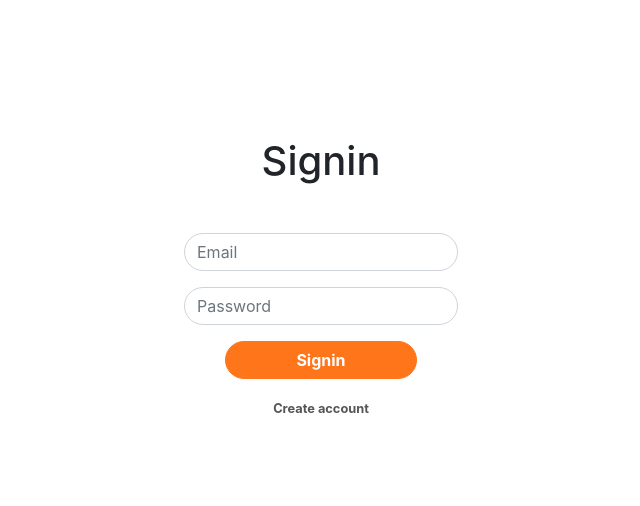
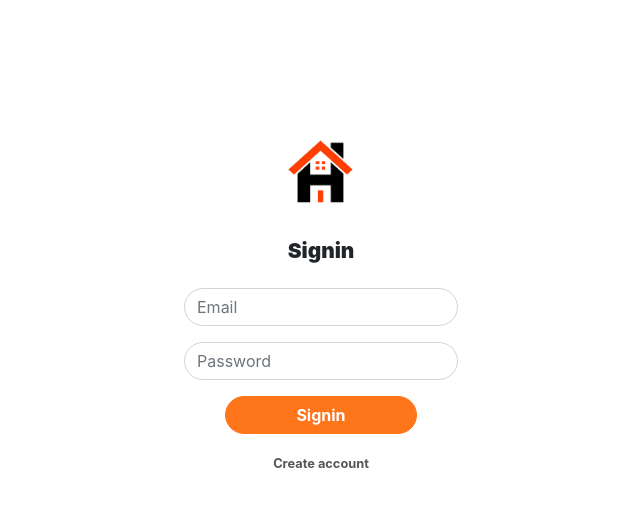
Before and after one commit to OlukaDenis/houzia-frontend, a React (Create React App) app: page /signin in a window 1280 px wide. Shown: the top 506 px of the page, without its empty margins (319-959 px from the left). Built offline with nearby package versions, Linux system fonts and the light colour scheme.

Commit message:
Add logo

```diff
--- a/public/index.html
+++ b/public/index.html
@@ -24,7 +24,7 @@
       work correctly both with client-side routing and a non-root public URL.
       Learn how to configure a non-root public URL by running `npm run build`.
     -->
-    <title>React App</title>
+    <title>Houzia | Rent your dream house</title>
   </head>
   <body>
     <noscript>You need to enable JavaScript to run this app.</noscript>
--- a/src/containers/Header.js
+++ b/src/containers/Header.js
@@ -9,6 +9,7 @@ const Nav = styled.nav`
   border-bottom: 1px solid #ddd;
   padding: 0 20px;
   display: flex;
+  align-items: center;
   justify-content: space-between;
   position: fixed;
   z-index: 555;
@@ -17,7 +18,13 @@ const Nav = styled.nav`
 
 const Header = () => (
   <Nav>
-    <h2 className="logo-title">HOUZIA</h2>
+    <div>
+    <img
+      src="images/logo.png"
+      style={{width: 40, height: 40}}
+      alt="Houzia Logo"
+    />
+    </div>
     <Hamburger />
   </Nav>
 );
--- a/src/containers/Home.js
+++ b/src/containers/Home.js
@@ -23,7 +23,9 @@ const HomePage = props => {
   const MainPage = () => (
     <Row>
       {
-            data.map(house => (
+        data.length === 0
+        ? <p style={{ padding: 10, height: 400 }}><em>No houses added </em></p>
+        : data.map(house => (
               <HouseListItem key={house.id} house={house} />
             ))
           }
--- a/src/containers/MyProfile.js
+++ b/src/containers/MyProfile.js
@@ -57,7 +57,7 @@ const MyProfile = ({ user, favoriteHouses, expense }) => {
 
             {
                 favoriteHouses.length === 0
-                  ? <p style={{ padding: 10 }}><em>No favorites </em></p>
+                  ? <p style={{ padding: 10, height: 400 }}><em>No favorites </em></p>
                   : favoriteHouses.map(house => (
                     <HouseListItem key={house.id} house={house} />
                   ))
--- a/src/containers/Signin.js
+++ b/src/containers/Signin.js
@@ -25,11 +25,18 @@ const Signin = ({ login, token, error }) => {
       <Row className="justify-content-md-center">
         <Col lg="auto" md="auto">
           <div style={{ marginTop: '50%' }}>
+          <div className="text-center">
+            <img
+            src="images/logo.png"
+            style={{width: 70, height: 70}}
+            alt="Houzia Logo"
+            />
+          </div>
             <NoAuth />
             { (!token && error) && error }
 
             <h1 className="auth-title text-center">Signin</h1>
-            <Form className="mt-5" onSubmit={handleSubmit}>
+            <Form className="mt-4" onSubmit={handleSubmit}>
               <Form.Group>
                 <Form.Control
                   type="email"
--- a/src/containers/Signup.js
+++ b/src/containers/Signup.js
@@ -58,9 +58,16 @@ const Signup = ({ signup }) => {
       <Row className="justify-content-md-center">
         <Col lg="auto" md="auto">
           <div style={{ marginTop: '30%' }}>
+          <div className="text-center">
+            <img
+            src="images/logo.png"
+            style={{width: 70, height: 70}}
+            alt="Houzia Logo"
+            />
+          </div>
             <NoAuth />
             <h1 className="auth-title text-center">Signup</h1>
-            <Form className="mt-5" onSubmit={handleSubmit}>
+            <Form className="mt-4" onSubmit={handleSubmit}>
               <Form.Group>
                 <Form.Control
                   type="text"
--- a/src/styles/App.scss
+++ b/src/styles/App.scss
@@ -38,7 +38,9 @@
 }
 
 .auth-title {
-
+  font-size: 1.3rem;
+  margin-top: 2rem;
+  font-weight: 900;
 }
 
 .image-chooser {
```
Also changed, not shown: public/images/logo.png (added).
